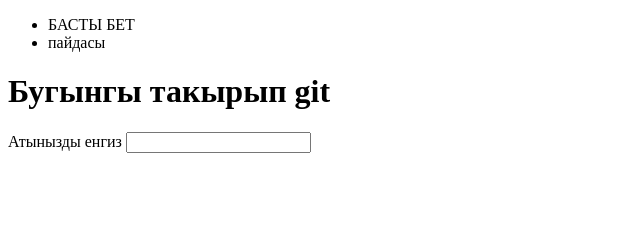
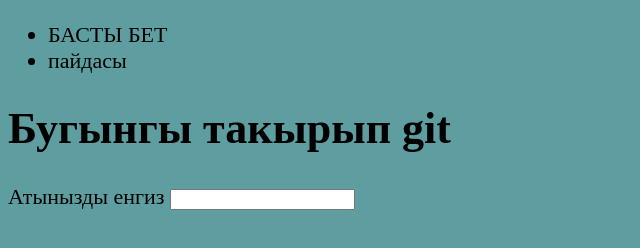
Before and after one commit to YERASYL796/git-type, a plain HTML site: page index.html in a window 1280 px wide. Shown: the whole page, without its empty margins (0-640 px from the left). Drawn offline with Linux system fonts and the light colour scheme.

Commit message:
added style to body

```diff
--- a/index.css
+++ b/index.css
@@ -0,0 +1,4 @@
+body{
+    background-color: cadetblue;
+    font-size: 22px;
+}
--- a/index.html
+++ b/index.html
@@ -4,6 +4,7 @@
     <meta charset="UTF-8">
     <meta name="viewport" content="width=device-width, initial-scale=1.0">
     <title>Document</title>
+    <link rel="stylesheet" href="index.css">
 </head>
 <body>
     <header>
@@ -12,6 +13,7 @@
             <li>пайдасы</li>
         </ul>
     </header>
+
     <h1>Бугынгы такырып git</h1>
     <form action="">
         <label for="">Атынызды енгиз</label>
```
